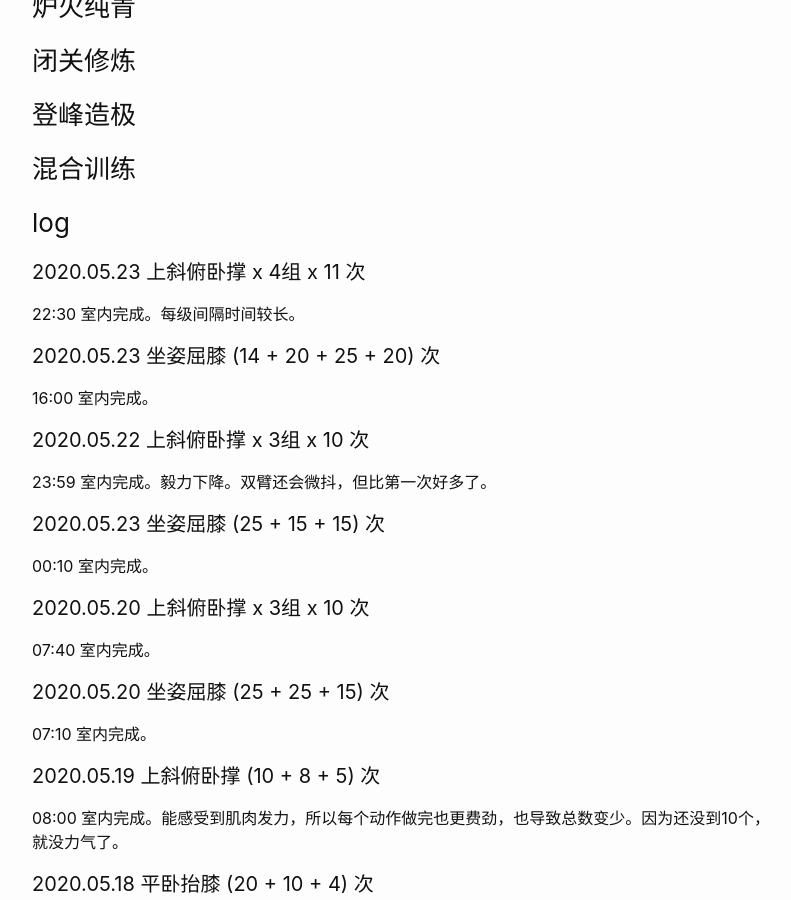
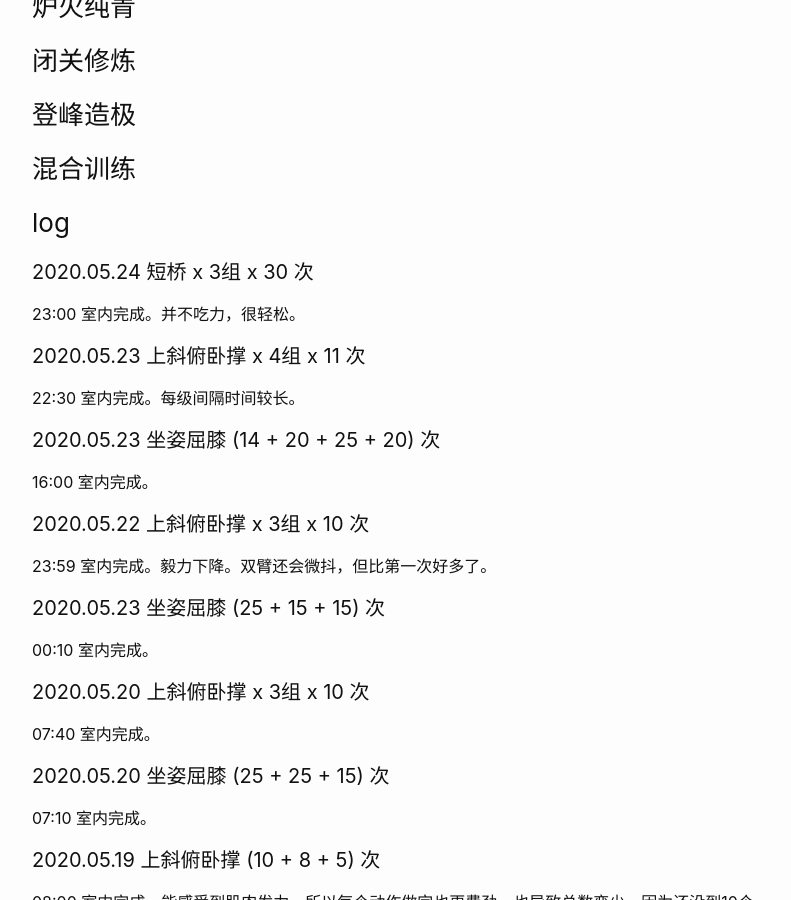
Before and after one commit to wangtiga/wangtiga.github.io, a Jekyll site: the page built from _previews/exercise.md, in a window 1280 px wide and 900 px high, scrolled down 653 px. Shown: the whole window, without its empty margins (238-1029 px from the left). Built offline with Jekyll 4.4.1, drawn with Linux system fonts in a browser that asks for light colours.

Commit message:
updated from notep

```diff
--- a/_previews/exercise.md
+++ b/_previews/exercise.md
@@ -29,6 +29,11 @@ tags:   todo
 
 
 ### log
+
+#### 2020.05.24 短桥 x 3组 x 30 次
+
+23:00 室内完成。并不吃力，很轻松。
+
 
 #### 2020.05.23 上斜俯卧撑 x 4组 x 11 次
 
```
